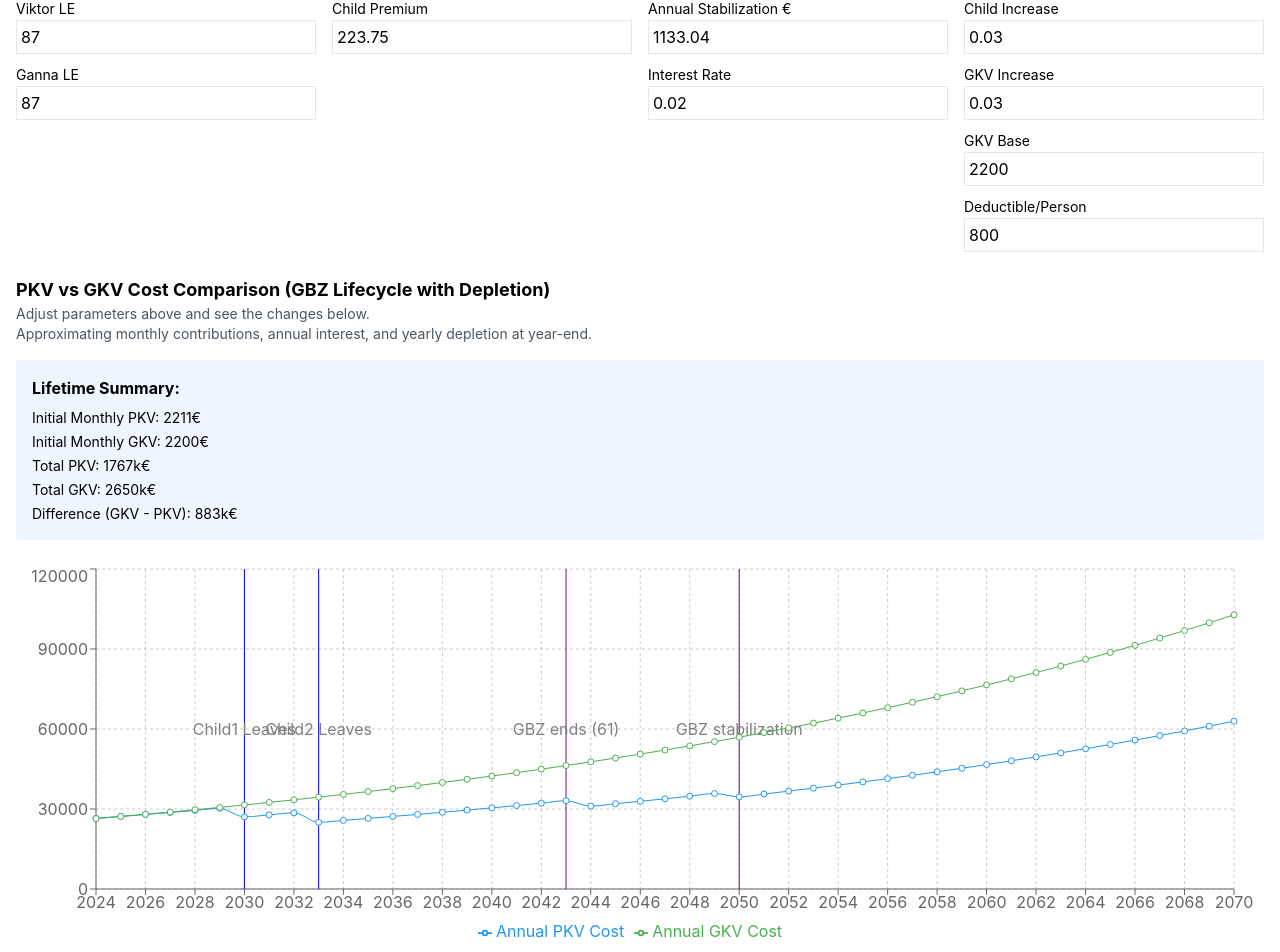
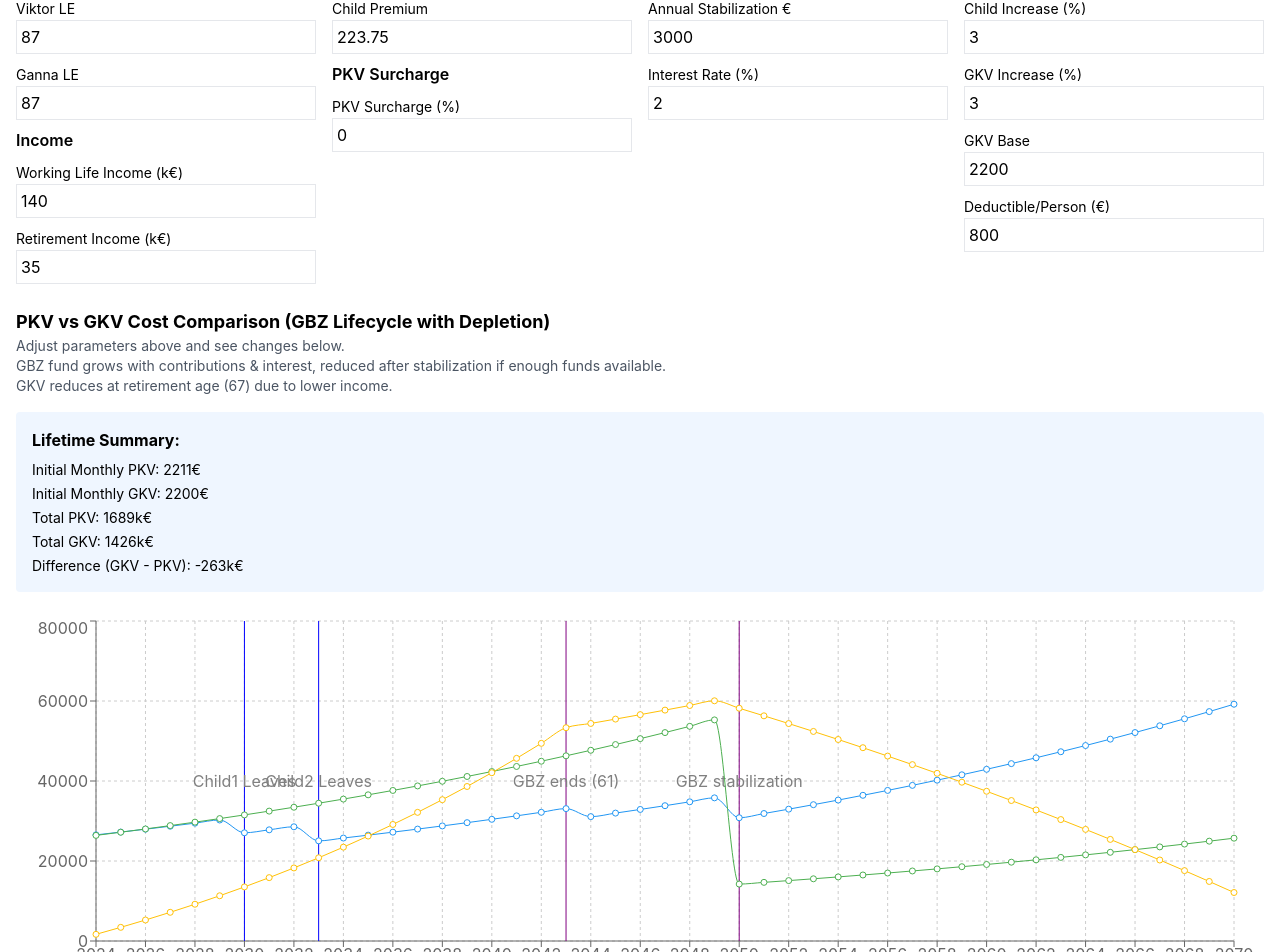
Before and after one commit to n0quarter/pkv-gkv-calculator, a React (Create React App) app: page / in a window 1280 px wide. Shown: the part 220-1172 px from the top of the page. Built offline with nearby package versions, Linux system fonts and the light colour scheme.

Commit message:
introduced GKV decrease after 67

```diff
--- a/src/App.tsx
+++ b/src/App.tsx
@@ -2,7 +2,7 @@ import React, { useState } from 'react';
 import { LineChart, Line, XAxis, YAxis, CartesianGrid, Tooltip, Legend, ResponsiveContainer, ReferenceLine } from 'recharts';
 
 const InsuranceComparison = () => {
-  // Key parameters as state variables for flexibility:
+  // Key parameters as state variables
   const [startYear, setStartYear] = useState(2024);
   const [currentAge, setCurrentAge] = useState(41);
   const [viktorLifeExpectancy, setViktorLifeExpectancy] = useState(87);
@@ -13,21 +13,29 @@ const InsuranceComparison = () => {
 
   const [gbzStopPayAge, setGbzStopPayAge] = useState(60);
   const [gbzStabilizeAge, setGbzStabilizeAge] = useState(67);
-  const [annualStabilizationAmount, setAnnualStabilizationAmount] = useState(94.42 * 12);
-  const [interestRate, setInterestRate] = useState(0.02);
+  const [annualStabilizationAmount, setAnnualStabilizationAmount] = useState(3000); // default 2000€
+  const [interestRate, setInterestRate] = useState(2); // percent, input as 2 means 2%
 
-  const [initialBasePremium, setInitialBasePremium] = useState(680.36); // From previous calculation
-  const [basePremiumIncrease, setBasePremiumIncrease] = useState(0.03); // Renamed and default to 3%
-  const [childIncrease, setChildIncrease] = useState(0.03);
-  const [gkvIncrease, setGkvIncrease] = useState(0.03);
+  const [initialBasePremium, setInitialBasePremium] = useState(680.36);
+  const [pkvSurcharge, setPkvSurcharge] = useState(0); // in %
+  const [basePremiumIncrease, setBasePremiumIncrease] = useState(3); // 3% default
+  const [childIncrease, setChildIncrease] = useState(3);  // 3% default
+  const [gkvIncrease, setGkvIncrease] = useState(3);    // 3% default from google data
 
   const [childPremium, setChildPremium] = useState(223.75);
   const [gkvBase, setGkvBase] = useState(2200.00);
   const [deductiblePerPerson, setDeductiblePerPerson] = useState(800);
 
+  // Income-based GKV adjustment
+  const [workingLifeIncome, setWorkingLifeIncome] = useState(140);
+  const [retirementIncome, setRetirementIncome] = useState(35);
+
   const totalYears = gannaLifeExpectancy - currentAge;
 
   const calculateProjection = () => {
+    // Apply PKV surcharge to initial base premium
+    const adjustedBasePremium = initialBasePremium * (1 + pkvSurcharge/100);
+
     let GBZ_fund = 0;
     const data = [];
 
@@ -35,7 +43,6 @@ const InsuranceComparison = () => {
       const year = startYear + i;
       const age = currentAge + i;
 
-      // Coverage
       const viktorCovered = age <= viktorLifeExpectancy;
       const gannaCovered = age <= gannaLifeExpectancy;
 
@@ -45,7 +52,8 @@ const InsuranceComparison = () => {
       const child2Covered = year < child2LeaveYear;
 
       const yearsFrom41 = age - currentAge;
-      const currentBasePremiumCalc = initialBasePremium * Math.pow(1 + basePremiumIncrease, yearsFrom41);
+      const bpIncreaseFraction = basePremiumIncrease / 100.0;
+      const currentBasePremiumCalc = adjustedBasePremium * Math.pow(1 + bpIncreaseFraction, yearsFrom41);
 
       // GBZ Discount logic
       let hasGBZDiscount = false;
@@ -84,13 +92,20 @@ const InsuranceComparison = () => {
       }
 
       // Children premiums
-      const childMultiplier = Math.pow(1 + childIncrease, i);
+      const chIncFraction = childIncrease / 100.0;
+      const childMultiplier = Math.pow(1 + chIncFraction, i);
       const currentChild1PKV = child1Covered ? (childPremium * childMultiplier) : 0;
       const currentChild2PKV = child2Covered ? (childPremium * childMultiplier) : 0;
 
-      // GKV
-      const gkvMultiplier = Math.pow(1 + gkvIncrease, i);
-      const currentGKV = gkvBase * gkvMultiplier; // Both covered entire time
+      // GKV logic with retirement income drop at 67
+      const gkvIncFraction = gkvIncrease / 100.0;
+      const gkvMultiplier = Math.pow(1 + gkvIncFraction, i);
+
+      let currentGKV = gkvBase * gkvMultiplier;
+      if (age >= 67) {
+        const ratio = (retirementIncome * 1000) / (workingLifeIncome * 1000);
+        currentGKV *= ratio; // reduce GKV after retirement
+      }
 
       // Deductibles
       let membersWithDeductible = 0;
@@ -123,7 +138,8 @@ const InsuranceComparison = () => {
         if (GBZ_fund_end < 0) GBZ_fund_end = 0;
       }
 
-      GBZ_fund_end = Math.round(GBZ_fund_end * (1 + interestRate));
+      const intFraction = interestRate / 100.0;
+      GBZ_fund_end = Math.round(GBZ_fund_end * (1 + intFraction));
       GBZ_fund = GBZ_fund_end;
 
       const prev = data[data.length - 1] || { cumulativePKV: 0, cumulativeGKV: 0 };
@@ -133,8 +149,11 @@ const InsuranceComparison = () => {
       let comment = '';
       const gbzEndYearCalc = startYear+(gbzStopPayAge - currentAge);
       const gbzStabilizeYear = startYear+(gbzStabilizeAge - currentAge);
-      if (year === child1LeaveYear) comment = 'Child 1 leaves';
-      if (year === child2LeaveYear) comment = 'Child 2 leaves';
+      const child1LY = startYear+(25 - child1CurrentAge);
+      const child2LY = startYear+(25 - child2CurrentAge);
+
+      if (year === child1LY) comment = 'Child 1 leaves';
+      if (year === child2LY) comment = 'Child 2 leaves';
       if (year === gbzEndYearCalc) comment = 'GBZ ends (age 61)';
       if (year === gbzStabilizeYear) comment = 'GBZ stabilization (age 67)';
 
@@ -190,6 +209,15 @@ const InsuranceComparison = () => {
               <span className="text-sm">Ganna LE</span>
               <input type="number" className="w-full border p-1" value={gannaLifeExpectancy} onChange={e=>setGannaLifeExpectancy(parseInt(e.target.value))}/>
             </label>
+            <h3 className="font-semibold mt-4">Income</h3>
+            <label className="block">
+              <span className="text-sm">Working Life Income (k€)</span>
+              <input type="number" className="w-full border p-1" value={workingLifeIncome} onChange={e=>setWorkingLifeIncome(parseInt(e.target.value))}/>
+            </label>
+            <label className="block">
+              <span className="text-sm">Retirement Income (k€)</span>
+              <input type="number" className="w-full border p-1" value={retirementIncome} onChange={e=>setRetirementIncome(parseInt(e.target.value))}/>
+            </label>
           </div>
           <div className="col-span-1 space-y-2">
             <h3 className="font-semibold">Children</h3>
@@ -204,6 +232,11 @@ const InsuranceComparison = () => {
             <label className="block">
               <span className="text-sm">Child Premium</span>
               <input type="number" step="0.01" className="w-full border p-1" value={childPremium} onChange={e=>setChildPremium(parseFloat(e.target.value))}/>
+            </label>
+            <h3 className="font-semibold mt-4">PKV Surcharge</h3>
+            <label className="block">
+              <span className="text-sm">PKV Surcharge (%)</span>
+              <input type="number" step="0.1" className="w-full border p-1" value={pkvSurcharge} onChange={e=>setPkvSurcharge(parseFloat(e.target.value))}/>
             </label>
           </div>
           <div className="col-span-1 space-y-2">
@@ -221,7 +254,7 @@ const InsuranceComparison = () => {
               <input type="number" step="0.01" className="w-full border p-1" value={annualStabilizationAmount} onChange={e=>setAnnualStabilizationAmount(parseFloat(e.target.value))}/>
             </label>
             <label className="block">
-              <span className="text-sm">Interest Rate</span>
+              <span className="text-sm">Interest Rate (%)</span>
               <input type="number" step="0.001" className="w-full border p-1" value={interestRate} onChange={e=>setInterestRate(parseFloat(e.target.value))}/>
             </label>
           </div>
@@ -232,15 +265,15 @@ const InsuranceComparison = () => {
               <input type="number" step="0.01" className="w-full border p-1" value={initialBasePremium} onChange={e=>setInitialBasePremium(parseFloat(e.target.value))}/>
             </label>
             <label className="block">
-              <span className="text-sm">Base Premium Increase</span>
+              <span className="text-sm">Base Premium Increase (%)</span>
               <input type="number" step="0.001" className="w-full border p-1" value={basePremiumIncrease} onChange={e=>setBasePremiumIncrease(parseFloat(e.target.value))}/>
             </label>
             <label className="block">
-              <span className="text-sm">Child Increase</span>
+              <span className="text-sm">Child Increase (%)</span>
               <input type="number" step="0.001" className="w-full border p-1" value={childIncrease} onChange={e=>setChildIncrease(parseFloat(e.target.value))}/>
             </label>
             <label className="block">
-              <span className="text-sm">GKV Increase</span>
+              <span className="text-sm">GKV Increase (%)</span>
               <input type="number" step="0.001" className="w-full border p-1" value={gkvIncrease} onChange={e=>setGkvIncrease(parseFloat(e.target.value))}/>
             </label>
             <label className="block">
@@ -248,7 +281,7 @@ const InsuranceComparison = () => {
               <input type="number" step="0.01" className="w-full border p-1" value={gkvBase} onChange={e=>setGkvBase(parseFloat(e.target.value))}/>
             </label>
             <label className="block">
-              <span className="text-sm">Deductible/Person</span>
+              <span className="text-sm">Deductible/Person (€)</span>
               <input type="number" step="1" className="w-full border p-1" value={deductiblePerPerson} onChange={e=>setDeductiblePerPerson(parseInt(e.target.value))}/>
             </label>
           </div>
@@ -258,8 +291,9 @@ const InsuranceComparison = () => {
       <div className="mb-4">
         <h2 className="text-lg font-bold">PKV vs GKV Cost Comparison (GBZ Lifecycle with Depletion)</h2>
         <p className="text-sm text-gray-600 mb-2">
-          Adjust parameters above and see the changes below.<br/>
-          Approximating monthly contributions, annual interest, and yearly depletion at year-end.
+          Adjust parameters above and see changes below.<br/>
+          GBZ fund grows with contributions & interest, reduced after stabilization if enough funds available.<br/>
+          GKV reduces at retirement age (67) due to lower income.
         </p>
         {finalYear && firstYear && (
           <div className="mt-4 p-4 bg-blue-50 rounded">
@@ -300,6 +334,7 @@ GBZ Fund: ${datum.GBZ_fund.toLocaleString()}€`
             <ReferenceLine x={startYear+(gbzStabilizeAge - currentAge)} stroke="purple" label="GBZ stabilization" />
             <Line type="monotone" dataKey="PKV" stroke="#2196F3" name="Annual PKV Cost" />
             <Line type="monotone" dataKey="GKV" stroke="#4CAF50" name="Annual GKV Cost" />
+            <Line type="monotone" dataKey="GBZ_fund" stroke="#FFC107" name="GBZ Fund" />
           </LineChart>
         </ResponsiveContainer>
       </div>
```
